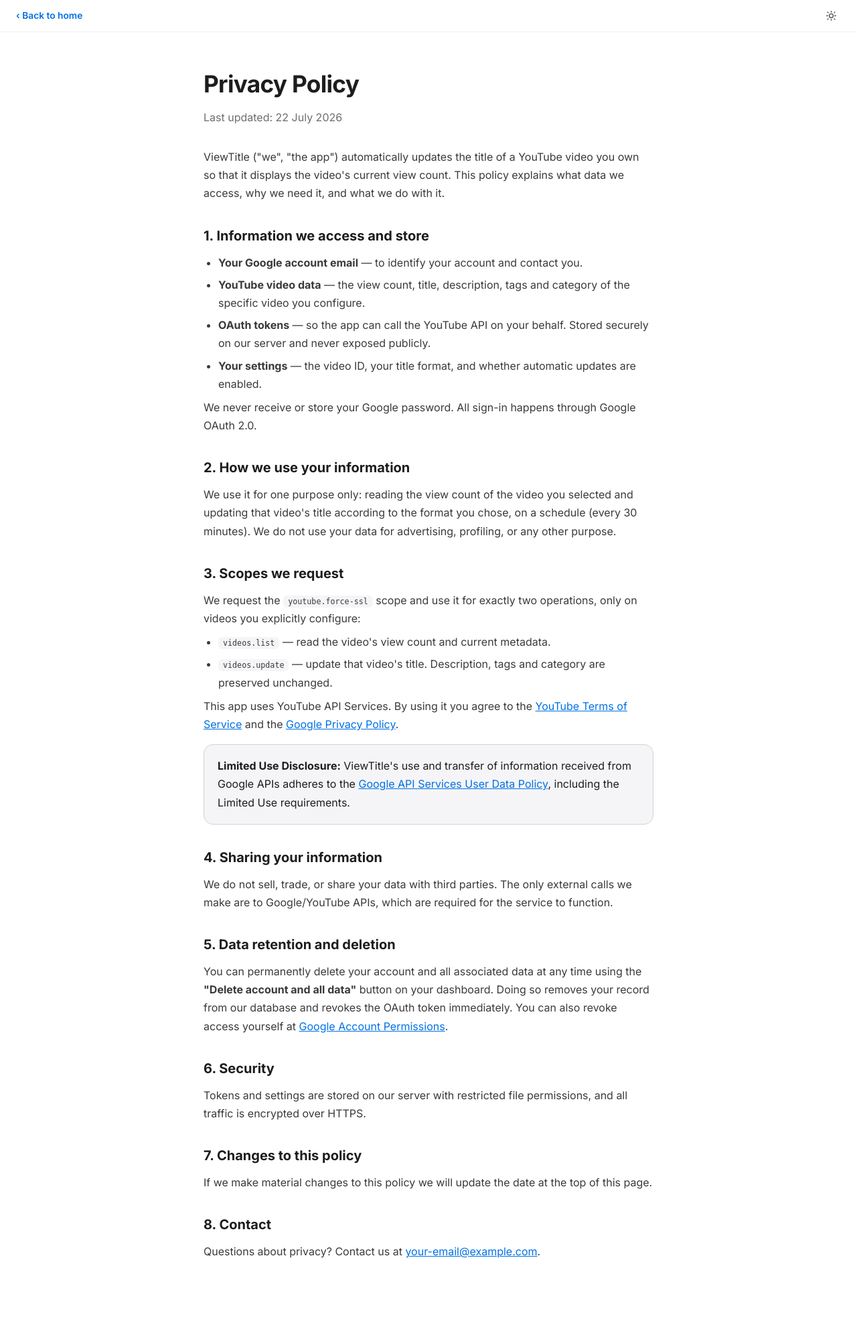
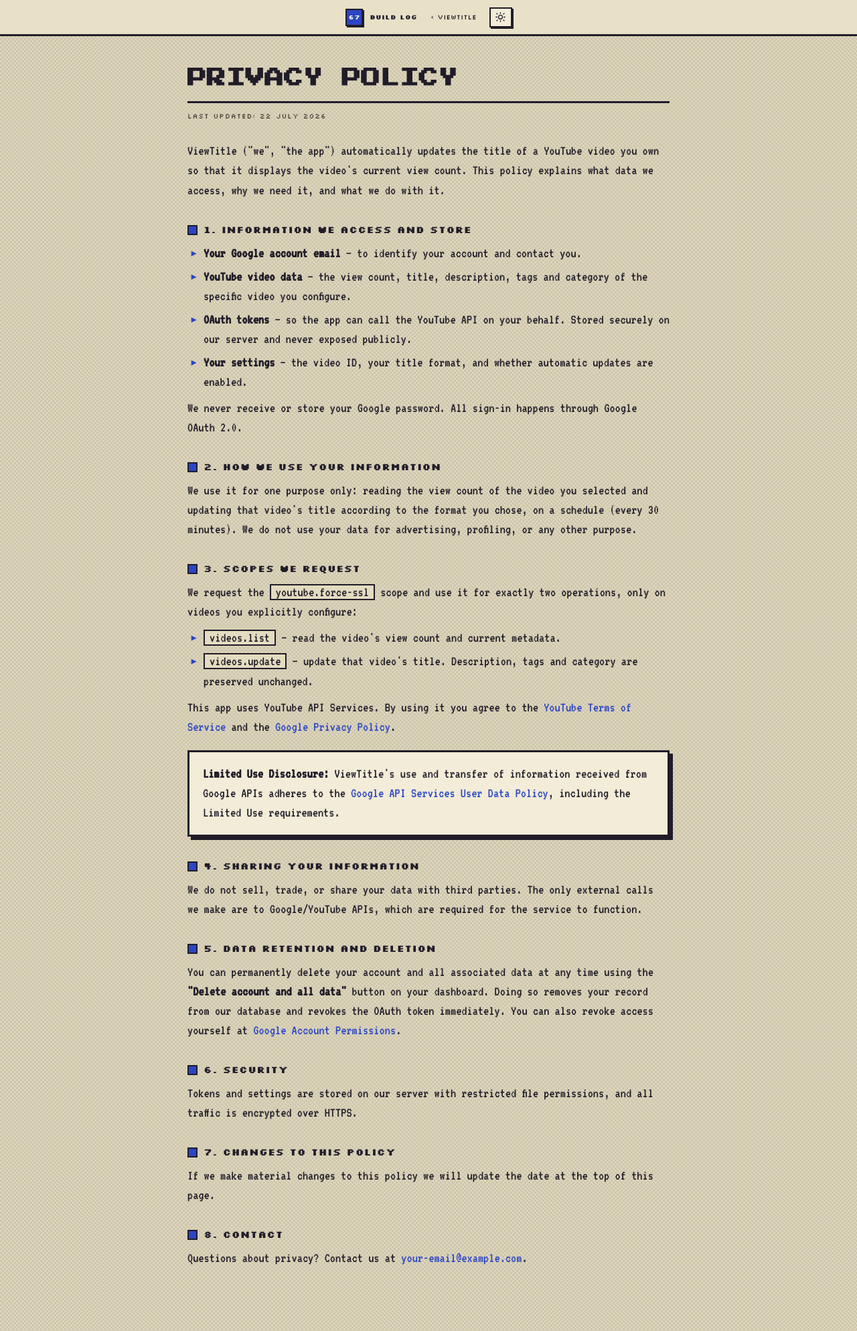
Before and after one commit to guskungdxd-arch/youtube-view-title, a Flask app: page /privacy in a window 1280 px wide. Shown: the whole page at 67% size. Before the commit the page ends 1878 px from the top, so only its background shows below. Run offline with Flask 3, Linux system fonts and the light colour scheme.

Commit message:
Restyle privacy and terms to match the retro theme
Port the Arcade Day / Night CRT palette, pixel type (Press Start 2P /
Silkscreen / VT323), blocky nav with the 67 mark, pixel theme-toggle and the
view-transition cross-fade onto the two legal pages so they match / and
/viewtitle. Legal copy is unchanged — the Limited Use disclosure, the
force-ssl scope explanation, and every url_for/link are intact.

Co-Authored-By: Claude Opus 4.8 <noreply@anthropic.com>

```diff
--- a/web/templates/privacy.html
+++ b/web/templates/privacy.html
@@ -17,66 +17,132 @@
   <link rel="icon" type="image/svg+xml" href="{{ url_for('static', filename='logo.svg') }}">
   <link rel="apple-touch-icon" href="{{ url_for('static', filename='apple-touch-icon.png') }}">
   <style>
-    @import url('https://fonts.googleapis.com/css2?family=Inter:wght@400;500;600;700&display=swap');
-    /* Light palette — the default, and what a visitor with no stored choice sees. */
+    @import url('https://fonts.googleapis.com/css2?family=Press+Start+2P&family=Silkscreen:wght@400;700&family=VT323&display=swap');
+
+    /* ── Light palette: "ARCADE DAY" ── */
     :root, :root[data-theme="light"]{
       color-scheme:light;
-      --text:#1d1d1f;--sub:#6e6e73;--body:#3a3a3c;--blue:#0071e3;
-      --bg:#fff;--bg2:#f5f5f7;--raised:#f5f5f7;--chip:#f5f5f7;--border:#d2d2d7;
-      --nav-bg:rgba(255,255,255,.8);--nav-border:rgba(0,0,0,.06);--nav-link:#1d1d1f;
-      --icon-sun:block;--icon-moon:none;
+      --text:#201c28; --sub:#4a4436;
+      --bg:#ded6bb; --bg2:#cdc4a4; --surface:#f2ecd8; --chip:#e4dcc0;
+      --border:#201c28; --shadow:#201c28;
+      --accent:#2b45c4; --accent-ink:#f4efdc; --link:#2b45c4; --hot:#d61f4e;
+      --nav-bg:#e8e1c8; --dither:rgba(32,28,40,.09);
+      --display:"Press Start 2P",monospace; --label:"Silkscreen",monospace;
+      --icon-sun:block; --icon-moon:none;
     }
-    /* Dark palette — only the variables change, never the rules that use them. */
+    /* ── Dark palette: "NIGHT CRT" ── */
     @media (prefers-color-scheme:dark){
       :root:not([data-theme="light"]){
         color-scheme:dark;
-        --text:#f5f5f7;--sub:#a1a1a6;--body:#d1d1d6;--blue:#0a84ff;
-        --bg:#000;--bg2:#111113;--raised:#1c1c1e;--chip:#2c2c2e;--border:#38383a;
-        --nav-bg:rgba(0,0,0,.72);--nav-border:rgba(255,255,255,.1);--nav-link:#f5f5f7;
-        --icon-sun:none;--icon-moon:block;
+        --text:#8ef2b0; --sub:#57bd82;
+        --bg:#070d09; --bg2:#0b130e; --surface:#0f1a14; --chip:#12241a;
+        --border:#2f6b47; --shadow:#1b4d30;
+        --accent:#ffd24a; --accent-ink:#08130c; --link:#ffd24a; --hot:#ff5c72;
+        --nav-bg:#0a120c; --dither:rgba(120,240,160,.06);
+        --display:"Press Start 2P",monospace; --label:"Silkscreen",monospace;
+        --icon-sun:none; --icon-moon:block;
       }
     }
     :root[data-theme="dark"]{
       color-scheme:dark;
-      --text:#f5f5f7;--sub:#a1a1a6;--body:#d1d1d6;--blue:#0a84ff;
-      --bg:#000;--bg2:#111113;--raised:#1c1c1e;--chip:#2c2c2e;--border:#38383a;
-      --nav-bg:rgba(0,0,0,.72);--nav-border:rgba(255,255,255,.1);--nav-link:#f5f5f7;
-      --icon-sun:none;--icon-moon:block;
+      --text:#8ef2b0; --sub:#57bd82;
+      --bg:#070d09; --bg2:#0b130e; --surface:#0f1a14; --chip:#12241a;
+      --border:#2f6b47; --shadow:#1b4d30;
+      --accent:#ffd24a; --accent-ink:#08130c; --link:#ffd24a; --hot:#ff5c72;
+      --nav-bg:#0a120c; --dither:rgba(120,240,160,.06);
+      --display:"Press Start 2P",monospace; --label:"Silkscreen",monospace;
+      --icon-sun:none; --icon-moon:block;
     }
-    *{box-sizing:border-box;margin:0;padding:0;}
-    body{font-family:"Inter",-apple-system,sans-serif;color:var(--text);background:var(--bg);line-height:1.7;-webkit-font-smoothing:antialiased;}
-    :focus-visible{outline:2px solid var(--blue);outline-offset:3px;border-radius:6px;}
-    nav{height:48px;display:flex;align-items:center;gap:16px;padding:0 24px;background:var(--nav-bg);backdrop-filter:blur(20px);border-bottom:1px solid var(--nav-border);font-size:.86rem;position:sticky;top:0;}
-    nav a{color:var(--blue);text-decoration:none;font-weight:600;transition:opacity .2s cubic-bezier(.2,.6,.2,1);}
-    nav a:hover{opacity:.75;}
-    nav a:active{opacity:.6;}
-    .theme-toggle{margin-left:auto;display:inline-grid;place-items:center;width:30px;height:30px;flex:none;padding:0;border:0;border-radius:8px;background:transparent;color:var(--nav-link);opacity:.8;cursor:pointer;font:inherit;-webkit-tap-highlight-color:transparent;transition:opacity .2s cubic-bezier(.2,.6,.2,1),background .2s cubic-bezier(.2,.6,.2,1),transform .2s cubic-bezier(.2,.6,.2,1);}
-    .theme-toggle:hover{opacity:1;background:var(--chip);}
-    .theme-toggle:active{transform:scale(.92);}
+
+    *{box-sizing:border-box; margin:0; padding:0;}
+    html{-webkit-text-size-adjust:100%;}
+    body{
+      font-family:"VT323",ui-monospace,"Courier New",monospace;
+      font-size:1.28rem; line-height:1.42; color:var(--text); background:var(--bg);
+      background-image:
+        linear-gradient(45deg,var(--dither) 25%,transparent 25% 75%,var(--dither) 75%),
+        linear-gradient(45deg,var(--dither) 25%,transparent 25% 75%,var(--dither) 75%);
+      background-size:6px 6px; background-position:0 0,3px 3px;
+      overflow-wrap:anywhere; overflow-x:hidden;
+    }
+    a{text-decoration:none;}
+    :focus-visible{outline:3px solid var(--accent); outline-offset:2px;}
+    ::selection{background:var(--accent); color:var(--accent-ink);}
+
+    /* ── nav: blocky, hard bottom border ── */
+    nav{
+      position:sticky; top:0; z-index:50; min-height:54px; display:flex; align-items:center;
+      justify-content:center; gap:18px; flex-wrap:wrap; padding:8px 16px;
+      background:var(--nav-bg); border-bottom:3px solid var(--border);
+      font-family:var(--label); font-size:.62rem; letter-spacing:.03em; text-transform:uppercase;
+    }
+    nav .brand{display:inline-flex; align-items:center; gap:10px; color:var(--text); font-weight:700;}
+    nav .mark{
+      width:26px; height:26px; flex:none; display:grid; place-items:center;
+      background:var(--accent); color:var(--accent-ink); border:2px solid var(--border);
+      box-shadow:2px 2px 0 var(--shadow); font-size:.6rem; line-height:1;
+    }
+    nav a{color:var(--text); position:relative; padding:3px 1px;}
+    nav a:not(.brand):hover{color:var(--link);}
+    nav a:not(.brand):hover::after{
+      content:""; position:absolute; left:0; right:0; bottom:-3px; height:2px; background:var(--link);
+    }
+    nav a:active{transform:translateY(1px);}
+
+    /* ── theme toggle: pixel button ── */
+    .theme-toggle{
+      display:inline-grid; place-items:center; width:34px; height:30px; flex:none; padding:0;
+      background:var(--surface); color:var(--text); border:2px solid var(--border);
+      box-shadow:2px 2px 0 var(--shadow); cursor:pointer; font:inherit; -webkit-tap-highlight-color:transparent;
+    }
+    .theme-toggle:hover{color:var(--link);}
+    .theme-toggle:active{transform:translate(2px,2px); box-shadow:none;}
     .theme-toggle svg{display:block;}
     .theme-toggle .sun{display:var(--icon-sun);}
     .theme-toggle .moon{display:var(--icon-moon);}
-    ::view-transition-old(root),::view-transition-new(root){animation-duration:.34s;animation-timing-function:cubic-bezier(.2,.6,.2,1);}
-    .wrap{max-width:720px;margin:0 auto;padding:48px 24px 80px;}
-    h1{font-size:2.2rem;font-weight:700;letter-spacing:-.02em;margin-bottom:6px;}
-    .date{color:var(--sub);margin-bottom:32px;}
-    h2{font-size:1.25rem;font-weight:700;margin:32px 0 10px;}
-    p,li{color:var(--body);}
-    ul{padding-left:22px;margin:8px 0;} li{margin:6px 0;}
-    .box{background:var(--raised);border:1px solid var(--border);border-radius:14px;padding:18px 20px;margin:16px 0;}
-    a{color:var(--blue);transition:opacity .2s cubic-bezier(.2,.6,.2,1);}
-    .wrap a:hover{opacity:.75;text-decoration:underline;}
-    code{background:var(--chip);padding:2px 7px;border-radius:6px;font-size:.9em;}
+    ::view-transition-old(root),::view-transition-new(root){animation-duration:.2s; animation-timing-function:steps(4,end);}
 
-    /* Gentle load reveal — content is visible by default and only opts into the
-       hidden start-state once the `anim` class is set (JS-supported, motion allowed). */
-    .anim .reveal{opacity:0;transform:translateY(16px);transition:opacity .7s cubic-bezier(.2,.6,.2,1),transform .7s cubic-bezier(.2,.6,.2,1);}
-    .anim .reveal.in{opacity:1;transform:none;}
+    /* ── document ── */
+    .wrap{max-width:760px; margin:0 auto; padding:44px 20px 84px;}
+    h1{
+      font-family:var(--display); font-size:clamp(1.05rem,4.6vw,1.8rem); line-height:1.3;
+      color:var(--text); margin-bottom:16px; padding-bottom:16px;
+      border-bottom:3px solid var(--border); text-transform:uppercase;
+    }
+    .date{
+      font-family:var(--label); font-size:.66rem; text-transform:uppercase; letter-spacing:.08em;
+      color:var(--sub); margin:-4px 0 30px;
+    }
+    h2{
+      font-family:var(--label); font-weight:700; font-size:.92rem; text-transform:uppercase;
+      letter-spacing:.02em; color:var(--text); margin:34px 0 10px;
+      display:flex; align-items:flex-start; gap:9px;
+    }
+    h2::before{content:""; width:11px; height:11px; margin-top:3px; flex:none; background:var(--accent); border:2px solid var(--border);}
+    p,li{color:var(--text);}
+    p{margin:10px 0;}
+    ul{padding-left:24px; margin:10px 0;} li{margin:6px 0;}
+    ul li::marker{content:"▸ "; color:var(--accent);}
+    b{font-weight:700;}
+    .box{
+      background:var(--surface); border:3px solid var(--border); box-shadow:5px 5px 0 var(--shadow);
+      padding:18px 20px; margin:20px 0;
+    }
+    code{
+      font-family:"VT323",monospace; background:var(--chip); border:2px solid var(--border);
+      padding:0 7px; font-size:1em;
+    }
+    a{color:var(--link);}
+    .wrap a:hover{color:var(--hot); text-decoration:underline;}
+
+    /* ── gentle reveal (visible by default; opts in only when `.anim` is set) ── */
+    .anim .reveal{opacity:0; transform:translateY(14px); transition:opacity .5s steps(6,end), transform .5s steps(6,end);}
+    .anim .reveal.in{opacity:1; transform:none;}
 
     @media (prefers-reduced-motion:reduce){
       nav a,.theme-toggle,.wrap a{transition:none;}
-      .theme-toggle:active{transform:none;}
-      .anim .reveal{opacity:1;transform:none;transition:none;}
+      .theme-toggle:active,nav a:active{transform:none;}
+      .anim .reveal{opacity:1; transform:none; transition:none;}
     }
   </style>
 </head>
@@ -95,7 +161,8 @@
     })();
   </script>
   <nav>
-    <a href="{{ url_for('viewtitle') }}">&lsaquo; Back to home</a>
+    <a class="brand" href="{{ url_for('home') }}"><span class="mark" aria-hidden="true">67</span>Build Log</a>
+    <a href="{{ url_for('viewtitle') }}">&lsaquo; ViewTitle</a>
     <button class="theme-toggle" type="button" id="theme-toggle" aria-label="Switch to dark theme">
       <svg class="sun" width="17" height="17" viewBox="0 0 24 24" fill="none" stroke="currentColor"
            stroke-width="1.8" stroke-linecap="round" aria-hidden="true">
```
Also changed, not shown: web/templates/terms.html (+110 -41 lines).
